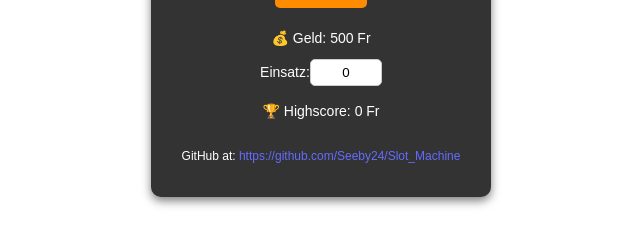
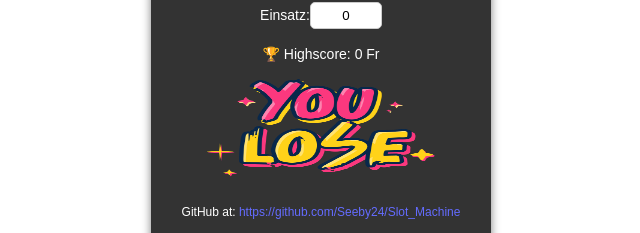
Before and after one commit to Seeby24/Slot_Machine, a React (Vite) app: page / in a window 1280 px wide. Shown: the part 361-594 px from the top of the page, without its empty margins (319-959 px from the left). Built offline with nearby package versions, Linux system fonts and the light colour scheme.

Commit message:
added funny animation

```diff
--- a/src/Slot_Machine.jsx
+++ b/src/Slot_Machine.jsx
@@ -6,6 +6,8 @@ import Plane from "./assets/Plane.png";
 import Seven from "./assets/Seven.png";
 import Skyscraper from "./assets/Skyscraper.png";
 import Watermelon from "./assets/watermelon.png";
+import Gamba from "./assets/gamba.gif";
+import Loss from  "./assets/los.png"
 import "./Slot.css";
 
 export default function SlotMachine() {
@@ -27,11 +29,14 @@ export default function SlotMachine() {
         Watermelon,
     ];
 
+    const [gamblewin, setGamblewin] = useState(false);
+
     function handleLangChange(event) {
         setLang(event.target.value);
     }
 
     function spin() {
+        setGamblewin(false);
         if (money >= einsatz && einsatz > 0) {
             setSpinning(true);
             const spinIterations = 10;
@@ -82,6 +87,7 @@ export default function SlotMachine() {
         if (slot1 === slot2 && slot2 === slot3) {
             const gewinn = einsatz * 45;
             setMoney((prev) => prev + gewinn);
+            setGamblewin(true)
             if (lang === "de") {
                 alert("Jackpot! Du hast " + gewinn + " Franken gewonnen! 🎉");
             } else if (lang === "en") {
@@ -93,6 +99,7 @@ export default function SlotMachine() {
         else if (fruchte.includes(slot1) && fruchte.includes(slot2) && fruchte.includes(slot3)) {
             const gewinn = einsatz * 10;
             setMoney((prev) => prev + gewinn);
+            setGamblewin(true)
             if (lang === "de") {
                 alert(" Du hast " + gewinn + " Franken gewonnen! 🍒🍋🍉");
             } else if (lang === "en") {
@@ -104,6 +111,7 @@ export default function SlotMachine() {
         else if (plane.includes(slot1) && tower.includes(slot2) && tower.includes(slot3)) {
             const gewinn = einsatz * 911;
             setMoney((prev) => prev + gewinn);
+            setGamblewin(true)
             if (lang === "de") {
                 alert(" Du hast " + gewinn + " Franken gewonnen! 🛬🏙️");
             } else if (lang === "en") {
@@ -168,9 +176,12 @@ export default function SlotMachine() {
                         />
                     </div>
                     <div className="highscore">🏆 Highscore: {Highscore} Fr</div>
+                    {gamblewin ? <img src={Gamba} alt="You WIN" height={113} width={240}/> : null}
+                    {!gamblewin ? <img src={Loss} alt="You LOSE" height={113} width={240} /> : null}
                 </div>
                 <p>GitHub at: <a href="https://github.com/Seeby24/Slot_Machine">https://github.com/Seeby24/Slot_Machine</a></p>
             </div>
+
         </>
     );
 }
```
Also changed, not shown: src/assets/los.png (added), 1 other file (tests, documents, lock files or other folders).
